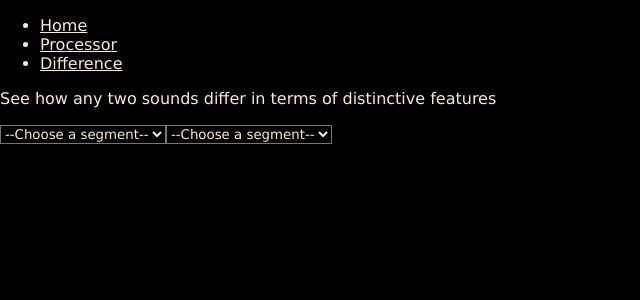
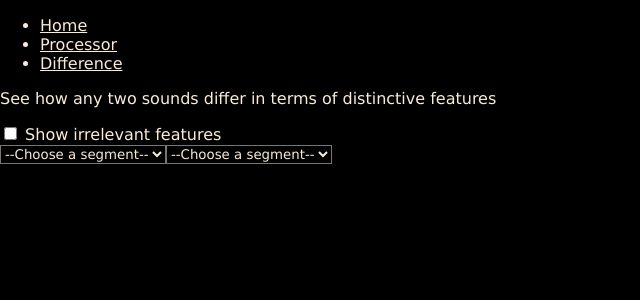
Before and after one commit to MarcinFort/phon_processor, a React (Create React App) app: page /difference in a window 1280 px wide. Shown: the top 300 px of the page, without its empty margins (0-640 px from the left). Built offline with nearby package versions, Linux system fonts and the light colour scheme.

Commit message:
Add a checkbox to toggle showing irrelevant features in the comparison window

```diff
--- a/src/Difference.js
+++ b/src/Difference.js
@@ -1,12 +1,14 @@
 import React from 'react';
 import { SegmentPicker } from './SegmentPicker';
 import { ComparisonWindow } from './ComparisonWindow';
+import { ShowIrrelevantFeatures } from './ShowIrrelevantFeatures';
 
 export class Difference extends React.Component {
 
     state = {
         sound1: "",
-        sound2: ""
+        sound2: "",
+        showIrrelevant: false
     }
 
     pickSound1(sound) {
@@ -21,10 +23,17 @@ export class Difference extends React.Component {
         })
     }
 
+    showIrrelevantFeatures(value) {
+        this.setState({
+            showIrrelevant: value
+        })
+    }
+
     render() {
         return (
             <div>
                 <p>See how any two sounds differ in terms of distinctive features</p>
+                <ShowIrrelevantFeatures checked={this.state.showIrrelevant} toggleShowIrrelevantFeatures={this.showIrrelevantFeatures.bind(this)}/>
                 <SegmentPicker pickSegment={this.pickSound1.bind(this)}/>
                 <SegmentPicker pickSegment={this.pickSound2.bind(this)}/>
                 <ComparisonWindow sound1={this.state.sound1} sound2={this.state.sound2}/>
--- /dev/null
+++ b/src/ShowIrrelevantFeatures.js
@@ -0,0 +1,12 @@
+import React from 'react';
+
+export class ShowIrrelevantFeatures extends React.Component {
+
+    handleChange(event) {
+        this.props.toggleShowIrrelevantFeatures(event.target.checked);
+    }
+
+    render() {
+        return <div><input type="checkbox" checked={this.props.checked} onChange={this.handleChange.bind(this)} /> Show irrelevant features</div>
+    }
+}
```
